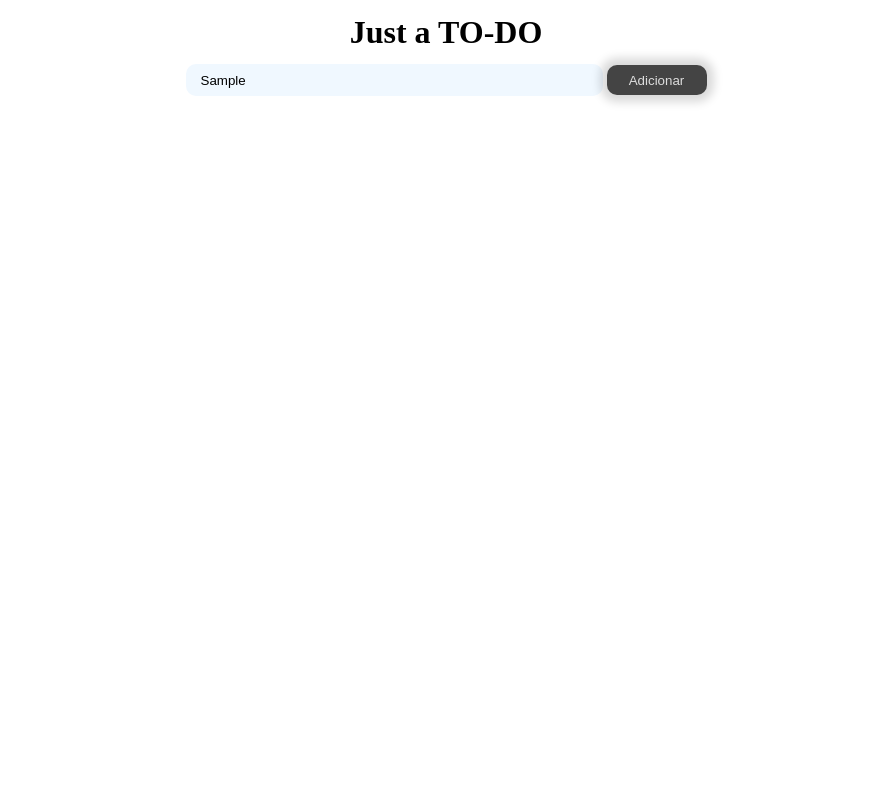
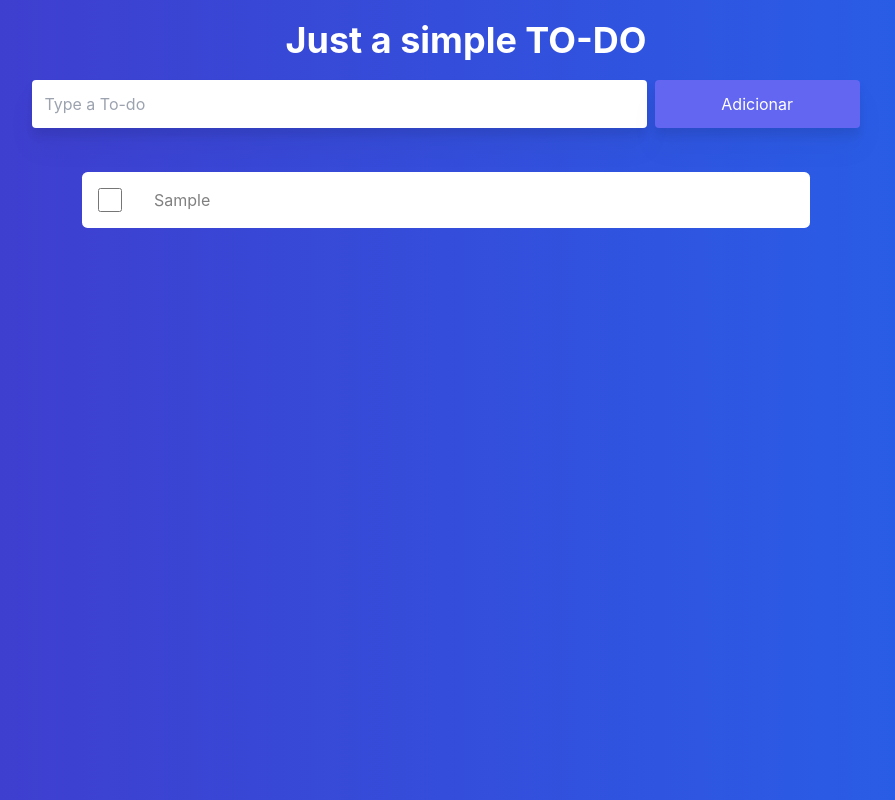
Before and after one commit to gamatosms/justtodo, a plain HTML site: page index.html in a window 1280 px wide. Both pictures are taken after typing "Sample" into the empty fields and a click on the button "Adicionar". Shown: the whole page, without its empty margins (194-1089 px from the left). Drawn offline with nearby package versions, Linux system fonts and the light colour scheme.

Commit message:
refazendo projeto utilizando tailwind e sass

```diff
--- /dev/null
+++ b/assets/css/style.scss
@@ -0,0 +1,23 @@
+* {
+    margin: 0;
+    border: 0;
+}
+
+.list__item {
+    display: flex;
+    align-items: center;
+    border-radius: .35rem;
+    background-color: white;
+    color: gray;
+    padding: 1rem;
+    margin-bottom: .5rem;
+    input {
+        margin-right: 2rem;
+        height: 1.5rem;
+        width: 1.5rem;
+    }
+}
+
+.task__item {
+    text-decoration: line-through;
+}
--- a/assets/js/script.js
+++ b/assets/js/script.js
@@ -1,47 +1,42 @@
-let input = document.querySelector('.input__todo')
-let btn = document.querySelector('.btn__add')
-let title = document.querySelector('.title__test')
-let message = document.querySelector('.input__warning')
-let section = document.querySelector('.todo__conteudo')
+let inputTask = document.querySelector('.input__todo')
+let btnAdd = document.querySelector('.btn__add')
+let inputValidation = document.querySelector('.input__check')
+let taskItem = document.querySelector('.task')
+let listItem = document.querySelector('.list__item')
 
-btn.addEventListener("click", function (e) {
-    e.preventDefault()
+btnAdd.addEventListener('click', function () {
+    if (inputTask.value.length > 0) {
+        createItem(inputTask.value)
+        inputTask.value = ""
+    } else {
+        console.log("Ta moscando brow");
+    }
+})
+function validaCheck() {
+    if (inputValidation.checked) {
+        console.log("true");
+        taskItem.classList.add("task__item")
+        listItem.classList.add("opacity-80")
 
-    if (input.value.length <= 0) {
-        message.textContent = 'Adicione alguma tarefa antes de salvar'
-        console.log(message.textContent);
     } else {
-        message.textContent = ''
-        divCreate()
+        console.log("false");
     }
-
-})
-
-const divCreate = () => {
-
-    section.appendChild(document.createElement("div"))
-    const div = section.getElementsByTagName('div')
-    div.classList.add('.todo__item')
-
-    // createDiv.classList.add("todo__item")
-    // let div = document.querySelector('.todo__item')
-    // console.log(section);
-
-
-    // let inputElement = document.createElement("input")
-    // let p = document.createElement("p")
-    // div.appendChild(inputElement)
-    // div.appendChild(p)
-    // inputElement.setAttribute("type", "checkbox")
-    // p.textContent = input.value
 }
 
-const montaDiv = () => {
-    let inputElement = document.createElement("input")
-    let p = document.createElement("p")
-    div.appendChild(inputElement)
-    div.appendChild(p)
+function createItem(task) {
+    let taskList = document.querySelector('.list__todo')
+    let li = document.createElement(`li`)
+    li.classList.add('list__item')
 
-    inputElement.setAttribute("type", "checkbox")
-    p.textContent = input.value
+    let input = document.createElement('input')
+    input.classList.add('input__check')
+    input.setAttribute('type', 'checkbox')
+    // input.setAttribute('checked', "")
+
+    let p = document.createElement('p')
+    p.textContent = task
+
+    li.appendChild(input)
+    li.appendChild(p)
+    taskList.prepend(li)
 }
--- a/index.html
+++ b/index.html
@@ -5,31 +5,44 @@
     <meta charset="UTF-8">
     <meta http-equiv="X-UA-Compatible" content="IE=edge">
     <meta name="viewport" content="width=device-width, initial-scale=1.0">
-    <link rel="stylesheet" href="./assets/css/style.css">
-
+    <link rel=" stylesheet" href="./assets/css/style.css">
+    <script src="https://cdn.tailwindcss.com""></script>
+    <script>
+        tailwind.config = {
+            theme: {
+                extend: {
+                    fontFamily: {
+                        inter: ['Inter', 'sans-serif']
+                    },
+                }
+            }
+        }
+    </script>
     <title>TO DO</title>
 </head>
 
-<body>
-    <header>
+<body class=" bg-gradient-to-r from-indigo-700 to-blue-600 font-inter ">
+    <header class=" container w-full flex justify-center items-center text-4xl text-white m-5 font-bold">
         <h1>
-            Just a TO-DO
+            Just a simple TO-DO
         </h1>
     </header>
-    <main>
-        <section>
-            <div class="main-content">
-                <form id="form-lista">
-                    <input type="text" class="input__todo" placeholder="Descreva a tarefa">
-                    <button class="btn__add">Adicionar</button>
-                </form>
-                <span class="input__warning"></span>
-            </div>
+    <main class="flex justify-center items-center flex-col">
+        <section class="text-white w-4/5 flex justify-center items-center">
+            <input class="input__todo rounded drop-shadow-xl p-3 text-gray-500 w-3/5 focus:outline-none" type="text" placeholder="Type a To-do">
+            <button class="btn__add rounded w-1/5 bg-indigo-500 p-3 ml-2
+            drop-shadow-xl hover:opacity-80 duration-200 active:drop-shadow-none duration-150">Adicionar</button>
         </section>
-        <section class="todo__conteudo">
+        <section class="todo w-3/5 flex-col justify-center items-center p-5 m-6">
+            <ul class="list__todo">
+                <!-- <li class="list__item">
+                    <input class="input__check" type="checkbox">
+                    <p class="task">Arrumar o quarto</p>
+                </li> -->
+            </ul>
         </section>
     </main>
     <script src="./assets/js/script.js"></script>
-</body>
+    </body>
 
 </html>
```
Also changed, not shown: assets/css/style.css, 1 other file.
